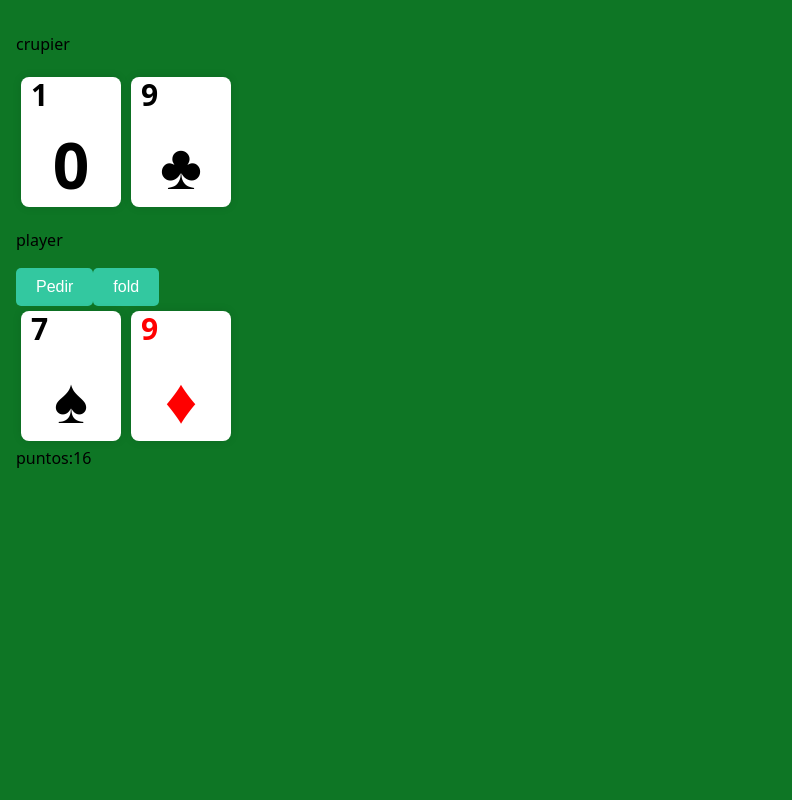
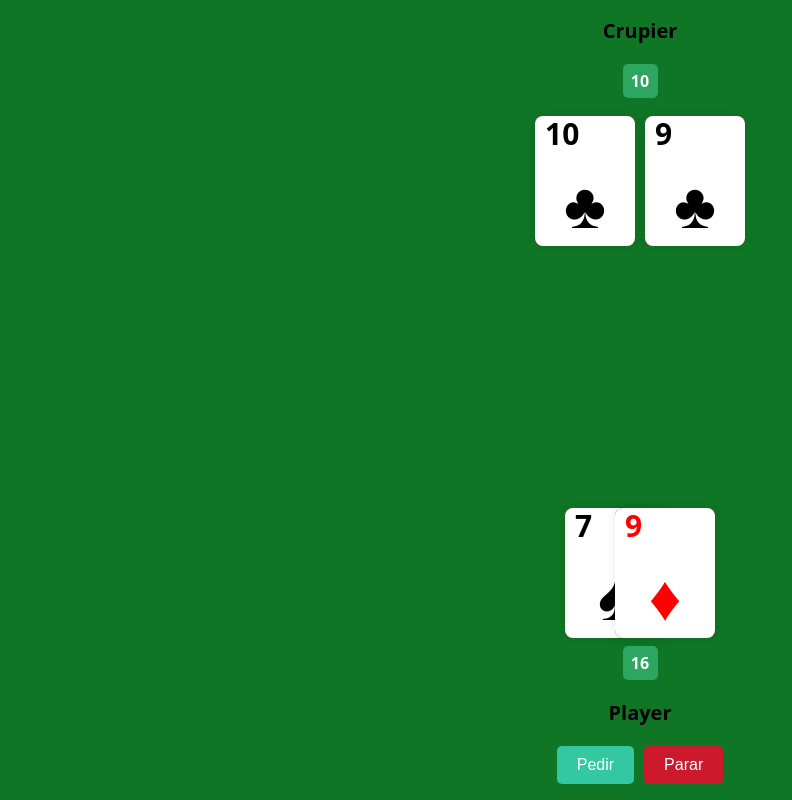
Before and after one commit to sanchezdev-1906/blackjack-estadistica, a React (Vite) app: page / in a window 1280 px wide. Both pictures are taken after a click on the button "Iniciar". Shown: the whole page, without its empty margins (0-792 px from the left). Built offline with nearby package versions, Linux system fonts and the light colour scheme.

Commit message:
estilizacion del juego

```diff
--- a/src/components/card.tsx
+++ b/src/components/card.tsx
@@ -1,17 +1,33 @@
-import type { FC } from "react";
+import { useState, type FC } from "react";
 
 interface Props {
   value: string;
+  handPlayer?: boolean;
+  index: number;
 }
-const Card: FC<Props> = ({ value }) => {
-  const [number, symbol] = [...value];
+const Card: FC<Props> = ({ value, handPlayer, index }) => {
+  const number = value.slice(0, -1);
+  const symbol = value[value.length - 1];
+  const [volteado, setVoltadeo] = useState("");
   return (
     <div
-      className={"card " + (symbol == "♥" || symbol == "♦" ? "red" : "black")}
+      className={"card " + volteado + (symbol == "♥" || symbol == "♦" ? "red" : "black") + (handPlayer ? " hand-player" : "")}
+      style={{
+        transform: `translateY(${index * -40}px)`,
+      }}
+      onClick={() => {
+        if (volteado == "") {
+          setVoltadeo(" rotate ");
+        } else {
+          setVoltadeo("");
+        }
+      }}
     >
-      <span className="value">{number}</span>
-      <span className="suit">{symbol}</span>
-    </div>
+      <div className="card-content">
+        <span className="value">{number}</span>
+        <span className="suit">{symbol}</span>
+      </div>
+    </div >
   );
 };
 
--- a/src/components/crupier.tsx
+++ b/src/components/crupier.tsx
@@ -11,7 +11,9 @@ const Player: FC<Props> = ({ getCard, initial }) => {
     setDeck(initial);
   }, [initial]);
   return (
-    <div>
+    <div className="player">
+      <span className="tag-name">Crupier</span>
+      <span className="points">10</span>
       <div className="card-container">
         {deck.map((card, index) => (
           <Card value={card} key={index} />
--- a/src/components/game.tsx
+++ b/src/components/game.tsx
@@ -34,13 +34,11 @@ const Game: FC<Props> = ({ onGameRestart }) => {
   }, []);
 
   return (
-    <div>
-      <p>crupier</p>
+    <div className="game">
       <Crupier getCard={getCard} initial={initialCards.crupier} />
-      <p>player</p>
       <Player
-        onFold={() => {}}
-        setPlayerPoints={() => {}}
+        onFold={() => { }}
+        setPlayerPoints={() => { }}
         getCard={getCard}
         initial={initialCards.player}
       />
--- a/src/components/player.tsx
+++ b/src/components/player.tsx
@@ -41,9 +41,28 @@ const Player: FC<Props> = ({ getCard, initial, onFold, setPlayerPoints }) => {
     onFold();
   };
   return (
-    <div>
+    <div className="player">
+      <div className="card-container">
+        {deck.map((card, index) => {
+          const center = (deck.length - 1) / 2;
+          const distanceToCenter = Math.abs(index - center);
+          const maxDistance = center;
+          const weight = 1 - distanceToCenter / maxDistance; // 1 en el centro, 0 en los bordes
+
+          return (
+            <Card
+              value={card}
+              key={index}
+              handPlayer={true}
+              index={weight} // pasa el valor al componente si lo necesitas
+            />
+          );
+        })}
+      </div>
+      <span className="points">{points}</span>
+      <span className="tag-name">Player</span>
       {!folded && (
-        <>
+        <div className="buttons">
           <button
             onClick={() => {
               const card = getCard();
@@ -54,15 +73,9 @@ const Player: FC<Props> = ({ getCard, initial, onFold, setPlayerPoints }) => {
           >
             Pedir
           </button>
-          <button onClick={handleFold}>fold</button>
-        </>
+          <button className="btn--folt" onClick={handleFold}>Parar</button>
+        </div>
       )}
-      <div className="card-container">
-        {deck.map((card, index) => (
-          <Card value={card} key={index} />
-        ))}
-      </div>
-      <div>puntos:{points}</div>
     </div>
   );
 };
--- a/src/index.css
+++ b/src/index.css
@@ -1,16 +1,30 @@
 * {
   box-sizing: border-box;
 }
+
 body {
   margin: 0;
   overflow: hidden;
 }
 
 #root {
+  display: flex;
   width: 100vw;
   height: 100vh;
   background-color: #0e7625;
   padding: 1rem;
+  text-align: center;
+  align-items: center;
+  justify-content: center;
+}
+
+.game {
+  margin: 0 auto;
+  display: flex;
+  height: 100%;
+  flex-direction: column;
+  justify-content: space-between;
+  align-items: center;
 }
 
 :root {
@@ -33,32 +47,57 @@ button {
   cursor: pointer;
   font-size: 16px;
 }
+
 button:hover {
   border-color: #30bd98;
 }
 
 .card-container {
   display: flex;
+  flex-direction: row;
+  justify-content: center;
 }
 
 .card {
   user-select: none;
   /* cursor: pointer; */
-  /* position: absolute; */
+  position: relative;
+  width: 100px;
+  height: 130px;
+  margin: 0 5px;
+  background-color: red;
+  border-radius: 8px;
+  box-shadow: 0 0 10px rgba(0, 0, 0, 0.1);
+  transition: transform 0.3s ease;
+  transform-style: preserve-3d;
+}
+
+.card .card-content {
   display: flex;
   flex-direction: column;
   justify-content: center;
-  width: 100px;
-  height: 130px;
+  height: 100%;
+  width: 100%;
   padding: 10px;
-  margin: 5px;
+  border-radius: 8px;
   background-color: white;
-  border-radius: 8px;
-  box-shadow: 0 0 10px rgba(0, 0, 0, 0.1);
+  backface-visibility: hidden;
 }
+
+.card.rotate {
+
+  transform: rotateY(180deg);
+}
+
+
+.card.hand-player {
+  margin: 0 -25px;
+}
+
 .card.red {
   color: red;
 }
+
 .card.black {
   color: black;
 }
@@ -74,3 +113,40 @@ button:hover {
   font-size: 30px;
   font-weight: bold;
 }
+
+.tag-name {
+  font-size: 20px;
+  font-weight: bold;
+  margin-bottom: 10px;
+}
+
+.points {
+  font-size: 16px;
+  font-weight: bold;
+  margin-bottom: 10px;
+  color: white;
+  background-color: #2da65f;
+  padding: 5px;
+  border-radius: 5px;
+  width: 35px;
+}
+
+.btn--folt {
+  background-color: #cd192e;
+}
+
+.player {
+  position: relative;
+  /* border: 2px solid black; */
+  display: flex;
+  flex-direction: column;
+  align-items: center;
+  gap: .5rem;
+  margin: 0 auto;
+  width: 100%;
+}
+
+.player .buttons {
+  display: flex;
+  gap: 10px;
+}
```
